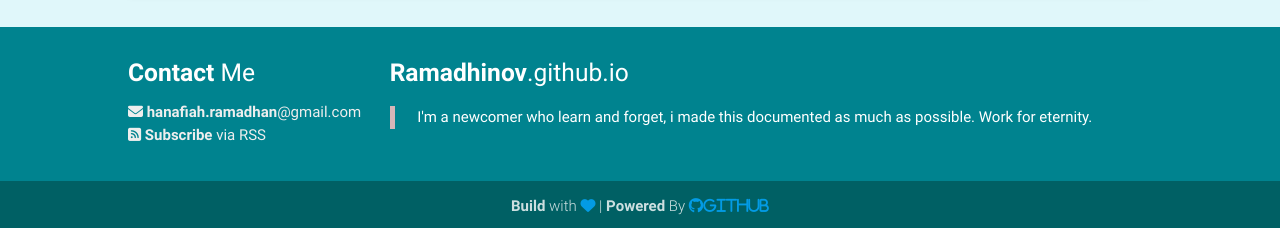
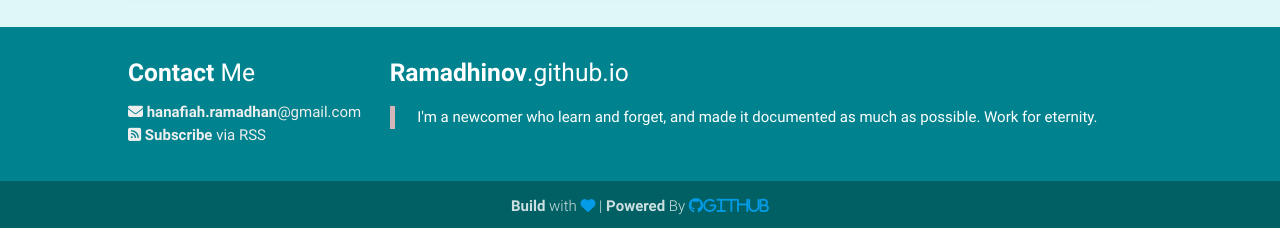
Before and after one commit to ade1256/ramadhinov.github.io, a Jekyll site: the page built from index.html, in a window 1280 px wide and 966 px high. Shown: the part 735-963 px from the top of the window. Built offline with Jekyll 4.4.1, drawn with Linux system fonts in a browser that asks for light colours; nearby versions of some CDN libraries; library files that are not in the unit come from our copies.

Commit message:
reconfigure config

```diff
--- a/_config.yml
+++ b/_config.yml
@@ -16,11 +16,14 @@
 title: Greativity
 email: hanafiah.ramadhan@gmail.com
 description: > # this means to ignore newlines until "baseurl:"
-  I'm a newcomer who learn and forget, i made this documented as much as possible. Work for eternity.
+  I'm a newcomer who learn and forget, and made it documented as much as possible. Work for eternity.
 baseurl: "" # the subpath of your site, e.g. /blog
 url: "" # the base hostname & protocol for your site
 twitter_username: rama_than
 github_username:  ramadhinov
+ig_username: rama_than
+fb_username: ramadhinolfski
+in_username: lutfi-ramadhan-2b74586a
 
 # Build settings
 markdown: kramdown
```
